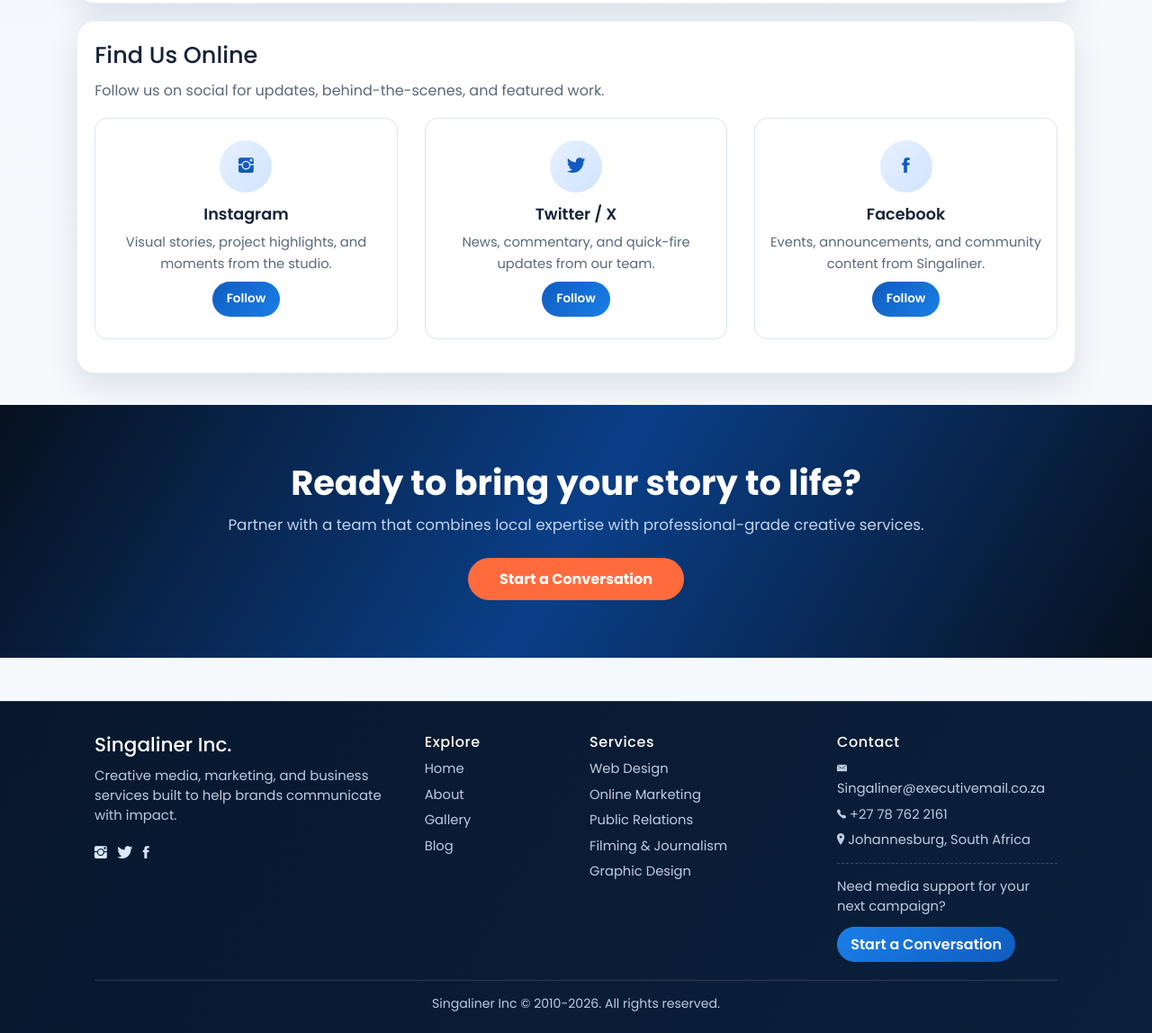
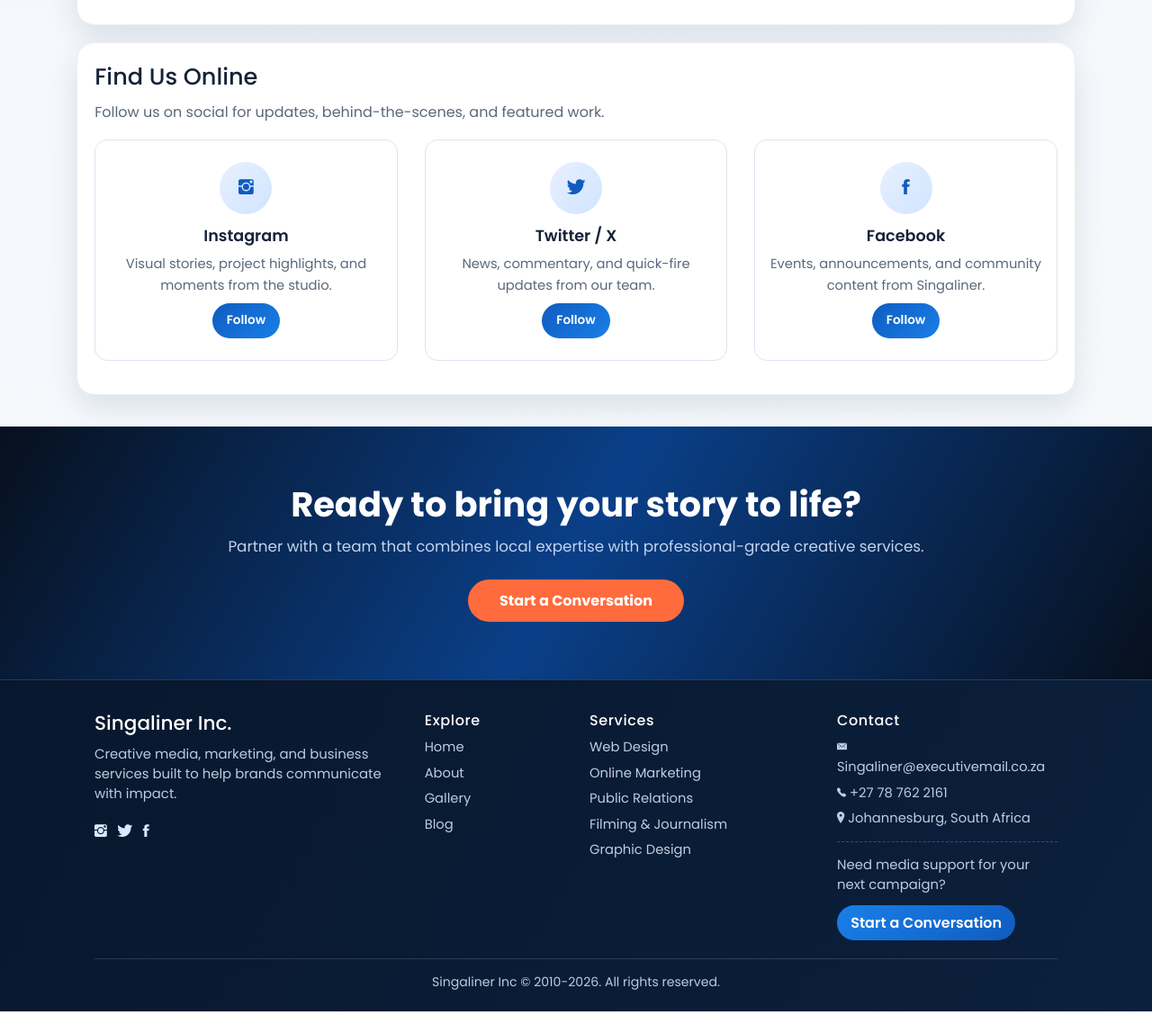
Before and after one commit to kabelo-hlungwani/singaliner.blog, a PHP site: page /contact.php in a window 1280 px wide. Shown: the part 838-1986 px from the top of the page at 90% size. After the commit the page ends 1962 px from the top, so only its background shows below. Run offline with PHP 8.4, Linux system fonts and the light colour scheme; some web fonts are replaced.

Commit message:
minor issues

```diff
--- a/contact.php
+++ b/contact.php
@@ -52,11 +52,11 @@
         </header>
 
         <!-- ===== CONTENT ===== -->
-        <main class="section-wrap">
+        <main class="section-wrap pt-4">
             <div class="container">
 
                 <!-- Contact details + map -->
-                <section class="panel">
+                <section class="panel mb-2">
                     <div class="row">
                         <div class="col-lg-5 mb-3 mb-lg-0">
                             <h2 class="panel-title">Reach Us</h2>
@@ -128,7 +128,7 @@
         </section>
 
         <!-- ===== FOOTER ===== -->
-        <footer class="modern-footer">
+        <footer class="modern-footer mt-0">
             <div class="footer-top container">
                 <div class="row">
                     <div class="col-lg-4 mb-4 mb-lg-0">
--- a/index.php
+++ b/index.php
@@ -110,7 +110,7 @@
                             <a class="home-btn" href="about.php">Our Full Story &rarr;</a>
                         </div>
                         <div class="col-md-5 mt-4 mt-md-0">
-                            <img src="assets/img/singa1%20(2).png" alt="Singaliner team at work" class="about-image">
+                            <img src="https://images.pexels.com/photos/15360540/pexels-photo-15360540.jpeg" alt="Singaliner team at work" class="about-image">
                         </div>
                     </div>
                 </section>
--- a/portfolio.php
+++ b/portfolio.php
@@ -54,9 +54,9 @@ if (mysqli_connect_errno()) {
             </div>
         </header>
 
-        <main class="section-wrap">
+        <main class="section-wrap pt-4">
             <div class="container">
-                <section class="panel mb-4">
+                <section class="panel">
                     <div class="gallery-section-title">
                         <h2 class="gallery-title">Explore Our Work</h2>
                         <a class="home-btn" href="index.php"><i class="la la-home"></i> Home</a>
```
